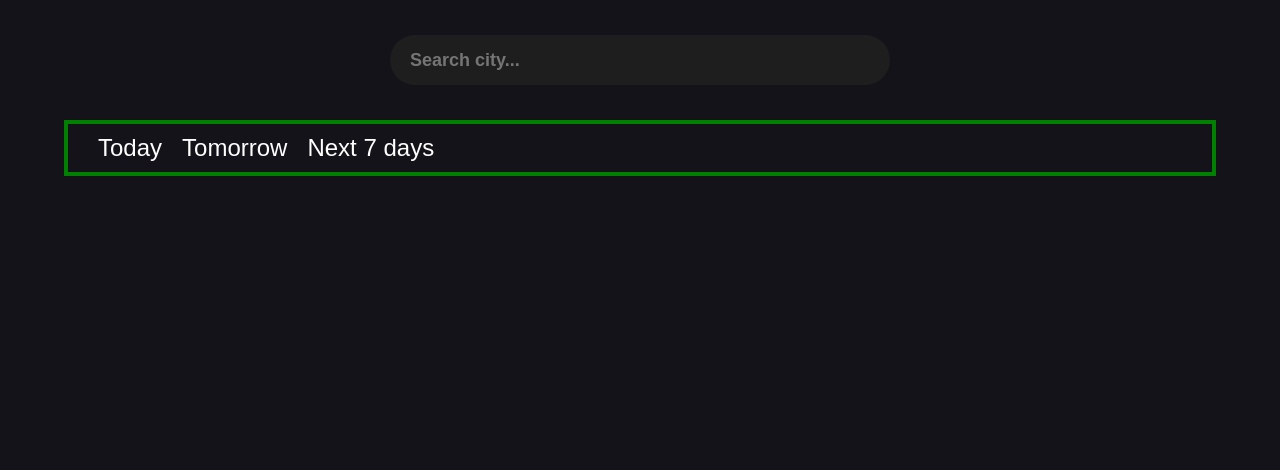
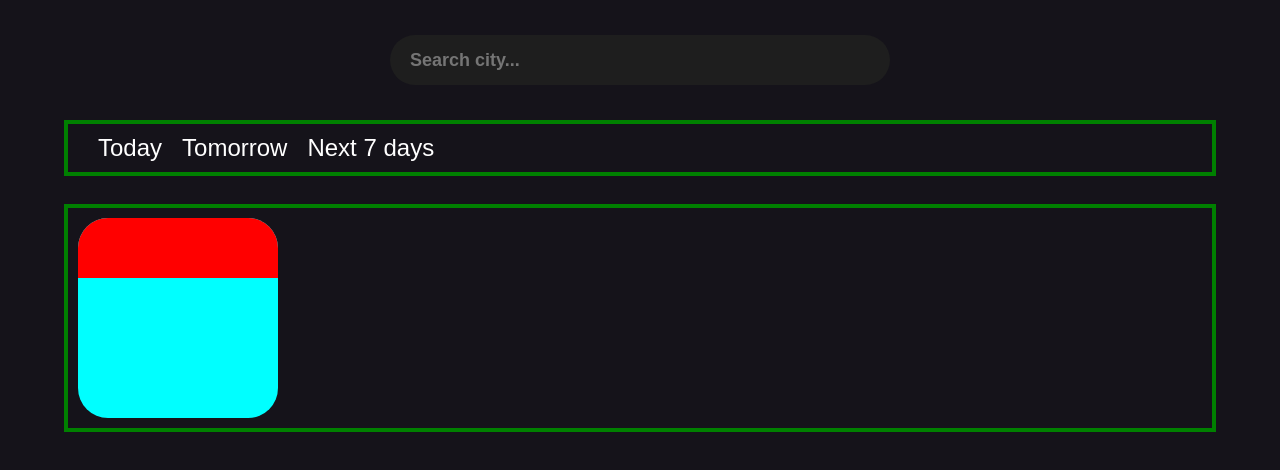
Before and after one commit to saidali-ibn-zafar/Weather-App-Project, a plain HTML site: page climateFinder/index.html in a window 1280 px wide. Drawn offline with Linux system fonts and the light colour scheme.

Commit message:
Add files via upload

```diff
--- a/climateFinder/index.html
+++ b/climateFinder/index.html
@@ -25,7 +25,6 @@
 
     <!-- Main Contents -->
     <div class="container">
-
         <!-- Changing Information based on days... -->
        <section class="section1">
             <ul class="inlineBlock">
@@ -34,12 +33,17 @@
                 <li>Next 7 days</li>
             </ul>
        </section>
+    </div>
 
+    <br>
+
+    <div class="container">
         <!-- Weather Info -->
-        <section class="section2">
+        <div class="info">
+            <div class="dayAndTime">
 
-        </section>
-
+            </div>
+        </div>
     </div>
 
 
--- a/climateFinder/style.css
+++ b/climateFinder/style.css
@@ -58,9 +58,27 @@ body{
 /* list of days */
 .section1 .inlineBlock li{
     margin-left: 20px;
+    cursor: pointer;
 }
 
 /* end of list of days */
 
+/* info content */
+.info{
+    width: 200px;
+    height: 200px;
+    background-color: cyan;
+    border-radius: 30px;
+}
+
+.dayAndTime{
+    width: 100%;
+    height: 60px;
+    background-color: red;
+    border-radius: 30px 30px 0 0px;
+}
+
+/* end of info content */
+
 
 /* end of main contents */
```
